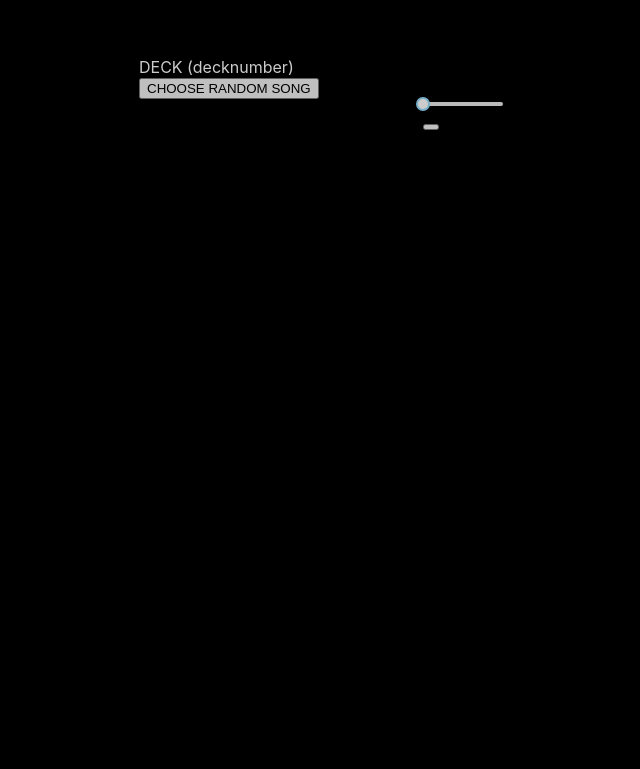
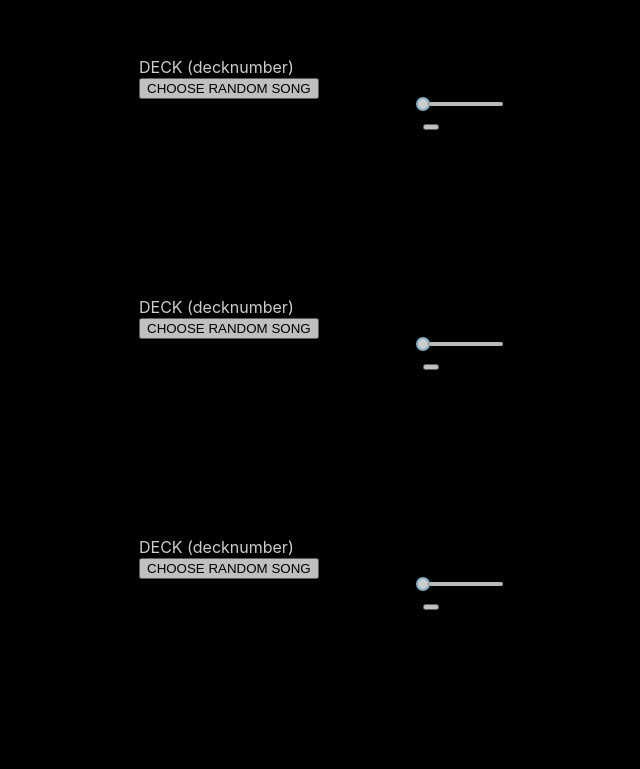
Before and after one commit to louis-ryan/final-project, a React (Create React App) app in the folder my-app/: page / in a window 1280 px wide. Shown: the part 183-952 px from the top of the page, without its empty margins (117-757 px from the left). Before the commit the page ends 800 px from the top, so only its background shows below. Built offline with nearby package versions, Linux system fonts and the light colour scheme.

Commit message:
first commit of final project

```diff
--- a/my-app/src/App.js
+++ b/my-app/src/App.js
@@ -1,24 +1,39 @@
 import React from "react";
 import "./App.css";
+// import axios from "./axios";
 import Deck from "./Deck";
 
 export default class App extends React.Component {
   constructor(props) {
-    super(props)
+    super(props);
     this.state = {
-      songList: ['https://www.youtube.com/watch?v=5zo4Mm4N9LQ','https://youtu.be/QUMuDWDVd20','https://youtu.be/4CuJqtNdcJU','https://www.youtube.com/watch?v=ldcZoXz58q4&t','https://www.youtube.com/watch?v=ldcZoXz58q4&t','https://www.youtube.com/watch?v=ldcZoXz58q4&t'],
+      songList: [
+        "https://www.youtube.com/watch?v=5zo4Mm4N9LQ",
+        "https://youtu.be/QUMuDWDVd20",
+        "https://youtu.be/4CuJqtNdcJU",
+        "https://www.youtube.com/watch?v=ldcZoXz58q4&t",
+        "https://www.youtube.com/watch?v=ldcZoXz58q4&t",
+        "https://www.youtube.com/watch?v=ldcZoXz58q4&t",
+      ],
       songCount1: 0,
     };
   }
 
-  getNextSong1(){
-    this.setState({...this.state,songCount1:this.state.songCount1+1})
+  // componentDidMount() {
+  //   axios.get("/").then(({ data }) => {
+  //     const { id, url, bpm, key } = data;
+  //     this.setState({
+  //       // Add urls to the songList array
+  //     })
+  //   })
+  // }
+
+  getNextSong1() {
+    this.setState({ ...this.state, songCount1: this.state.songCount1 + 1 });
   }
 
-
-
   render() {
-    console.log(this.state)
+    console.log(this.state);
     return (
       <>
         <div
@@ -36,12 +51,33 @@ export default class App extends React.Component {
             }}
           >
             <Deck
+              key={1}
               videoId={this.state.songList[this.state.songCount1]}
               getNewSong={() => {
-                this.getNextSong1()
+                this.getNextSong1();
+              }}
+            ></Deck>{" "}
+            <Deck
+              key={2}
+              videoId={this.state.songList[this.state.songCount1]}
+              getNewSong={() => {
+                this.getNextSong1();
+              }}
+            ></Deck>{" "}
+            <Deck
+              key={3}
+              videoId={this.state.songList[this.state.songCount1]}
+              getNewSong={() => {
+                this.getNextSong1();
+              }}
+            ></Deck>{" "}
+            <Deck
+              key={4}
+              videoId={this.state.songList[this.state.songCount1]}
+              getNewSong={() => {
+                this.getNextSong1();
               }}
             ></Deck>
-
             {/* <Deck></Deck>
             <Deck></Deck>
             <Deck></Deck> */}
```
Also changed, not shown: my-app/db.js (+10 -0 lines), my-app/index.js (added, +9 -0 lines), my-app/package.json (line endings or trailing spaces), 2 other files (tests, documents, lock files or other folders).
